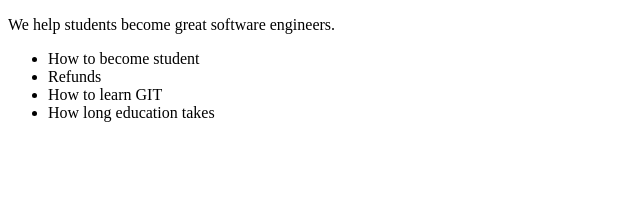
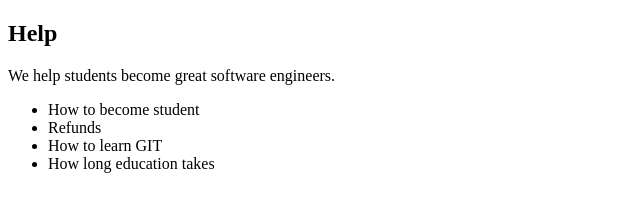
Before and after one commit to Vasyl-Levytskiy/my-project1, a plain HTML site: page index.html in a window 1280 px wide. Shown: the whole page, without its empty margins (0-640 px from the left). Drawn offline with Linux system fonts and the light colour scheme.

Commit message:
developed products page

```diff
--- a/index.html
+++ b/index.html
@@ -6,7 +6,9 @@
   <title>Document</title>
 </head>
 <body>
-</h1>
+ <h2>
+        Help
+    </h2>
 <p>We help students become great software engineers.</p>
 <ul>
 <li>How to become student</li>
```
